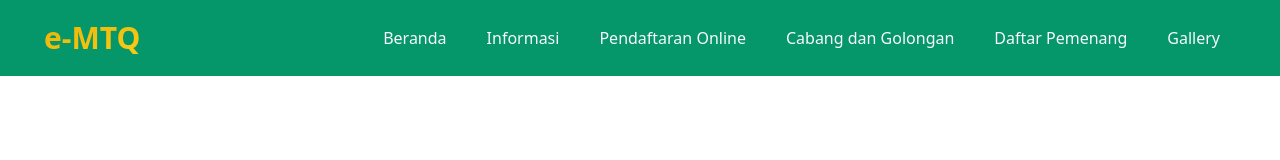
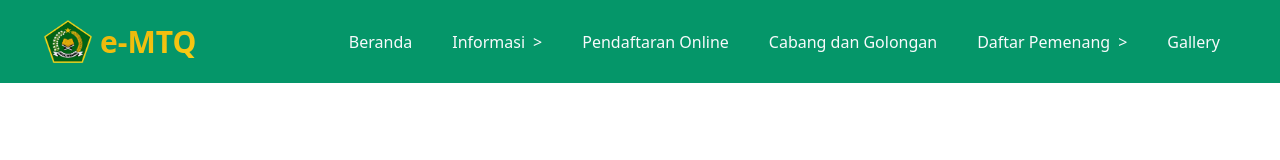
Before and after one commit to alilhamdani18/e-mtq, a website: page src/index.html in a window 1280 px wide. Drawn offline with Linux system fonts and the light colour scheme.

Commit message:
update navbar

```diff
--- a/src/index.html
+++ b/src/index.html
@@ -5,16 +5,21 @@
     <meta name="viewport" content="width=device-width, initial-scale=1.0" />
     <title>Beranda</title>
     <link rel="stylesheet" href="../dist/output.css" />
+    <link rel="stylesheet" href="../dist/style.css">
   </head>
   <body class="relative">
     <nav class="navbar flex justify-between items-center p-5 bg-emerald-600 text-slate-50 relative">
-      <a href="#" class="navbar-brand ml-6 font-bold text-3xl bg-gradient-to-br from-yellow-500 to bg-yellow-400 text-transparent bg-clip-text hover:text-yellow-300">e-MTQ</a>
-      <ul class="menu lg:flex absolute">
+      <div class="flex items-center justify-center ">
+        <img src="../img/kemenag.png" class="w-12 ml-6" alt="">
+        <a href="#" class="navbar-brand ml-2 font-bold text-3xl bg-gradient-to-br from-yellow-500 to bg-yellow-400 text-transparent bg-clip-text hover:text-yellow-300">e-MTQ</a>
+
+      </div>
+      <ul class="menu lg:flex">
         <a href="#" class="list mr-10 hover:text-yellow-300 text-md">Beranda</a>
-        <a href="#" class="list mr-10 hover:text-yellow-300 text-md">Informasi</a>
+        <a href="#" class="list info mr-10 hover:text-yellow-300 text-md after:content-['>'] after:ml-2 after:inline-block">Informasi</a>
         <a href="#" class="list mr-10 hover:text-yellow-300 text-md">Pendaftaran Online</a>
         <a href="#" class="list mr-10 hover:text-yellow-300 text-md">Cabang dan Golongan</a>
-        <a href="#" class="list mr-10 hover:text-yellow-300 text-md">Daftar Pemenang</a>
+        <a href="#" class="list mr-10 hover:text-yellow-300 text-md after:content-['>'] after:ml-2 after:inline-block">Daftar Pemenang</a>
         <a href="#" class="list mr-10 hover:text-yellow-300 text-md">Gallery</a>
       </ul>
       <div class="toggle space-y-2 lg:hidden hover:cursor-pointer">
```
Also changed, not shown: dist/output.css, dist/style.css (added), src/style.css (added).
